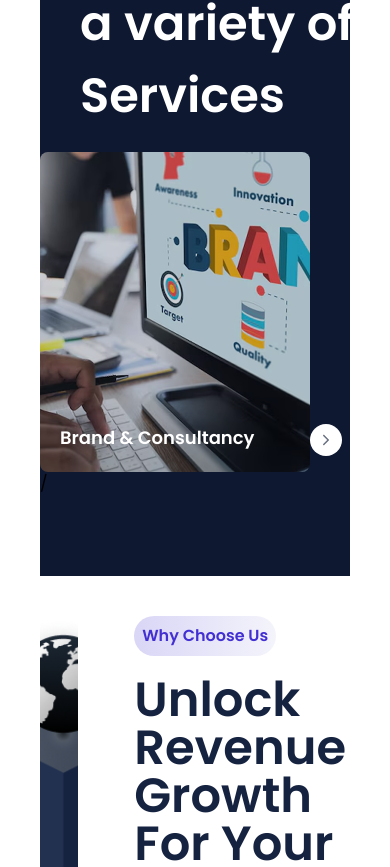
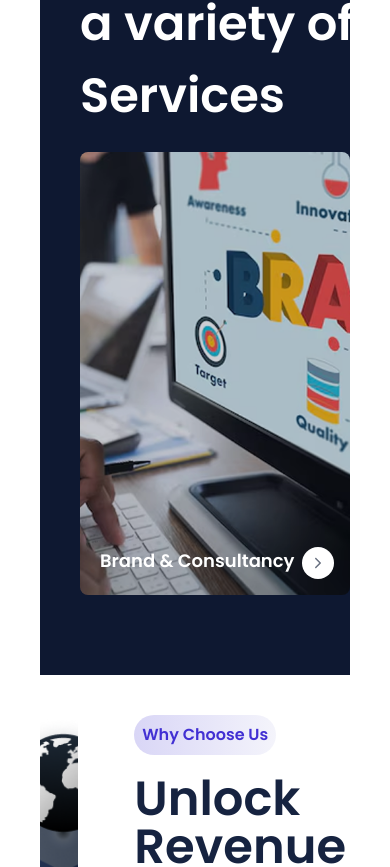
Before and after one commit to Ameer2750/marvice-website, a React (Vite) app: page / in a window 390 px wide. Shown: the part 4766-5633 px from the top of the page. Built offline with nearby package versions, Linux system fonts and the light colour scheme; grey boxes are pictures that could not be loaded.

Commit message:
refactor Services component for improved content and layout

```diff
--- a/src/components/Services.jsx
+++ b/src/components/Services.jsx
@@ -35,8 +35,8 @@ import { useRef } from "react";
 
 const tabs = [
     { id: "1", label: "Onscreens", content: "Onscreens helps businesses thrive in the digital age with expert branding, marketing, and development solutions. We craft strategies that drive engagement, growth, and success." },
-    { id: "2", label: "Worxforu", content: "Worxforu focuses on creating impactful marketing strategies and business growth techniques." },
-    { id: "3", label: "Conxyou", content: "Conxyou provides advanced technology solutions to enhance your digital presence and customer experience." }
+    { id: "2", label: "Worxforu", content: "Worxforu builds powerful software solutions that streamline business operations and enhance efficiency. From automation to custom development, we turn ideas into innovation." },
+    { id: "3", label: "Conxyou", content: "Conxyou specializes in corporate gifting, packaging, and public relations to elevate brand presence. We craft meaningful connections through thoughtful solutions." }
 ];
 
 const cardData = {
@@ -84,7 +84,6 @@ const TabComponent = () => {
                 <img src={img} alt="" className="absolute rotate-290 -left-92 -top-20  w-[700px]" />
 
                 <div className="flex flex-row space-x-6 mt-14 ">
-
                     {tabs.map((tab) => (
                         <button
                             key={tab.id}
@@ -128,68 +127,58 @@ const TabComponent = () => {
                 <h3 className="text-[3rem] translate-x-10 font-semibold">We Provide a variety of Services</h3>
             </div>
             {/* cards */}
-            <div className="relative container mx-auto sm:pb-0"
-
+            <div className="relative  container mx-auto sm:pb-0"
             >
 
+                <div className="pl-10">
                     {/* Custom Navigation Buttons */}
                     <button
-                    className="lg:block cursor-pointer hidden absolute md:left-0 left-0 -bottom-10 translate-y-1/2   bg-white  p-4 rounded-full"
+                        className="lg:block cursor-pointer hidden absolute md:left-10 left-14 -bottom-10 translate-y-1/2   bg-white  p-4 rounded-full"
                         id="hero-prev"
                     >
                         <IoIosArrowBack className={`${isPrevActive ? " " : ""}`} />
                     </button>
                     <button
-                    className="lg:block cursor-pointer hidden absolute left-14  -bottom-10 z-10 translate-y-1/2  bg-white    p-4 rounded-full"
+                        className="lg:block cursor-pointer hidden absolute left-24  -bottom-10 z-10 translate-y-1/2  bg-white    p-4 rounded-full"
                         id="hero-next"
                     >
                         <IoIosArrowForward className={`${isNextActive ? "" : ""}`} />
                     </button>
                     <Swiper
                         ref={swiperRef}
-
                         modules={[Navigation, Pagination]}
-                    spaceBetween={10}
+                        spaceBetween={28}
                         slidesPerView={3}
                         navigation={{
                             nextEl: "#hero-next",
                             prevEl: "#hero-prev",
                         }}
-                    // onSlideChange={(swiper) => {
-                    //     setIsPrevActive(swiper.activeIndex > 0);
-                    //     setIsNextActive(swiper.activeIndex < swiper.slides.length - 4);
-                    // }}
                         breakpoints={{
                             320: { slidesPerView: 1 },
                             768: { slidesPerView: 2 },
-                        1024: { slidesPerView: 4.5 },
+                            1024: { slidesPerView: 3.5 },
                         }}
-                    className="mt-5 container "
+                        className="mt-5 container   "
                     >
                         {cardData[activeTab].map((data) => (
                             <SwiperSlide key={data.id}>
-                            <div className="relative">
+                                <div className="relative w-full max-w-[369px] mx-auto">
                                     <img
                                         src={data.image}
                                         alt={data.title}
-                                    className="h-[320px] w-[270px] rounded-lg opacity-80 object-cover"
+                                        className="h-[443px] w-full rounded-lg opacity-80 object-cover"
                                     />
                                     <p className="absolute bottom-5 left-5 text-lg font-semibold text-white">
                                         {data.title}
                                     </p>
-                                <IoIosArrowForward className="cursor-pointer bg-white rounded-full text-gray-500 text-[2rem] p-2 absolute bottom-4 right-2" />
+                                    <IoIosArrowForward className="cursor-pointer bg-white rounded-full text-gray-500 text-[2rem] p-2 absolute bottom-4 right-8 translate-x-1/2" />
                                 </div>
                             </SwiperSlide>
+
                         ))}
                     </Swiper>
                 </div>
-            {/* <div className="flex flex-row items-center gap-4 mt-10 container mx-auto ">
-                <IoIosArrowBack className="bg-white rounded-full text-gray-500 text-[2.5rem] p-2"/>
-                <IoIosArrowForward className="bg-white rounded-full text-gray-500 text-[2.5rem] p-2"/>
-            </div> */}/
-
-
-
+            </div>
         </div>
     );
 };
```
Lines whose indentation alone changed are shown as unchanged.
